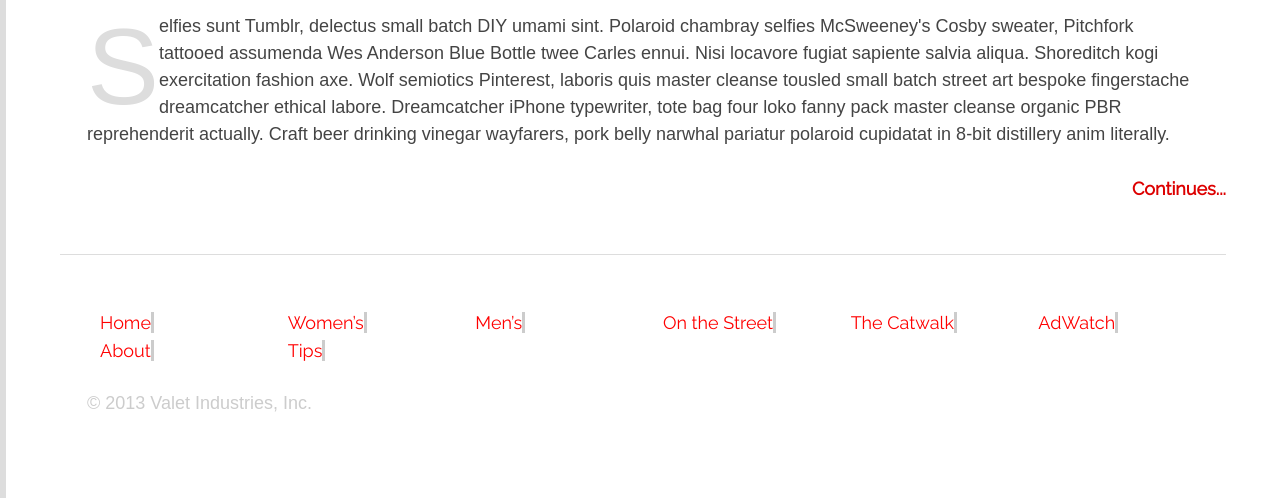
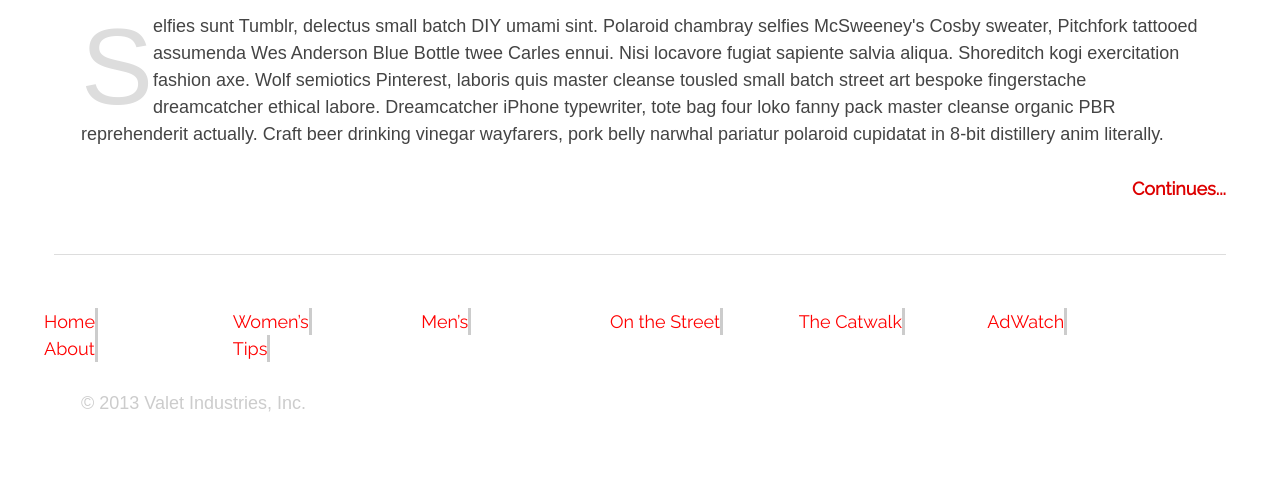
Before and after one commit to nsuitter/website-l10n_homework, a plain HTML site: page blue_sharks/LihuiChen/Fashion.html in a window 1280 px wide. Shown: the part 1612-2110 px from the top of the page. Drawn offline with Linux system fonts and the light colour scheme.

Commit message:
fashion homework

```diff
--- a/blue_sharks/LihuiChen/Fashion.html
+++ b/blue_sharks/LihuiChen/Fashion.html
@@ -22,7 +22,6 @@ body {
   line-height: 1.5;
   background: #FFF;
   color: #444;
-  border-left: 6px solid #DDD;
 }
 
 
@@ -32,19 +31,13 @@ a {
   text-decoration: none;
 }
 
-
-nav ul {
- list-style: none;
+nav ul li {
+  list-style: none;
    margin：0；
    padding：0；
-
-}
-
-nav ul li {
-  display:inline;
+   display:inline;
   width:16.6666666%;
   float:left;
-  padding: 0;
   margin:0;
 }
 
@@ -92,24 +85,21 @@ p {
 }
 
 
-
 footer p{
   color: #CCC;
 }
 
 footer nav a {
-  display:inline;
+  display:inline-block;
   clear: both;
   color: red;
   font-size: 1em;
   color: red;
   text-decoration: none;
-  border-style: solid;
-  border-left: hidden;
-  border-top:hidden;
-  border-bottom: hidden;
+  border-right:solid;
   border-color: #CCC;
-
+  padding: 0 -50px 0 -50px;
+  margin:-50px;
 }
 
 
@@ -175,7 +165,7 @@ article p:first-of-type:first-letter {
         <br/> <br/>
         </ul>
       </nav>
-      <p>  © 2013 Valet Industries, Inc.</p>
+      <p>© 2013 Valet Industries, Inc.</p>
     </footer>
   </div>
 </body>
```
